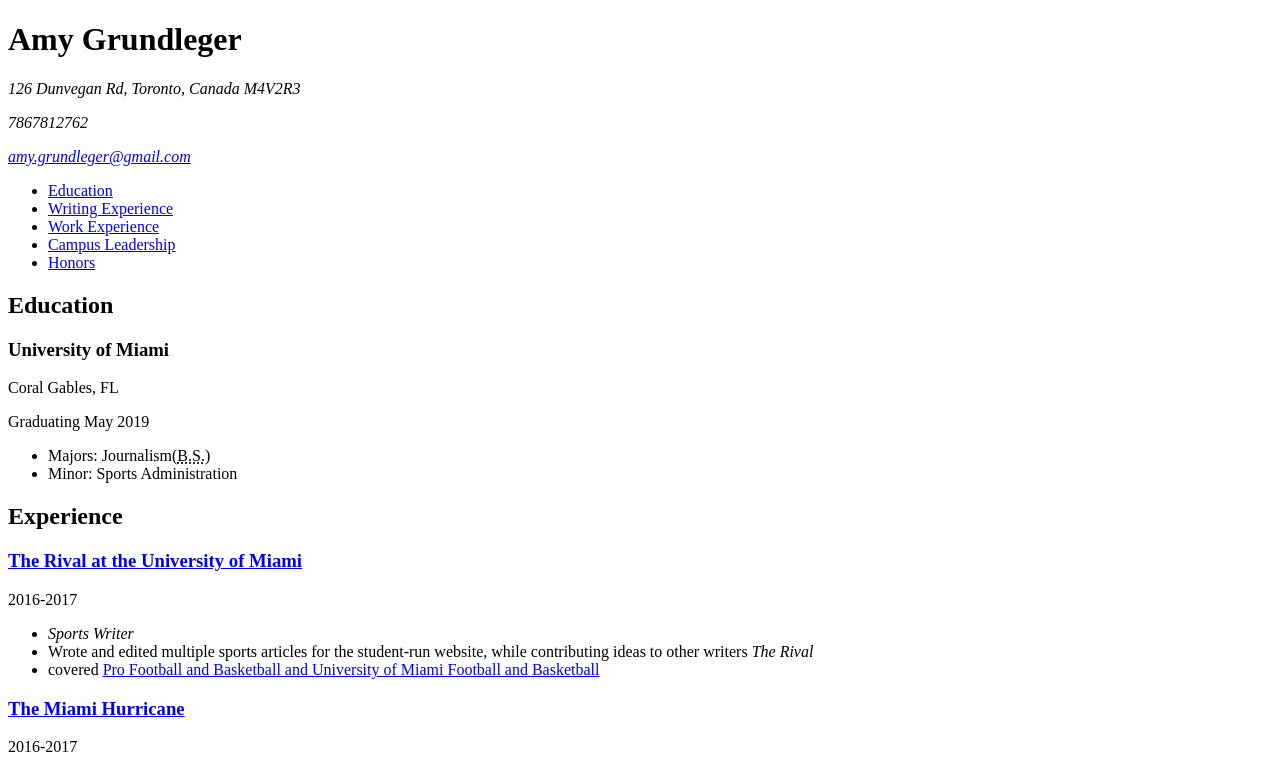
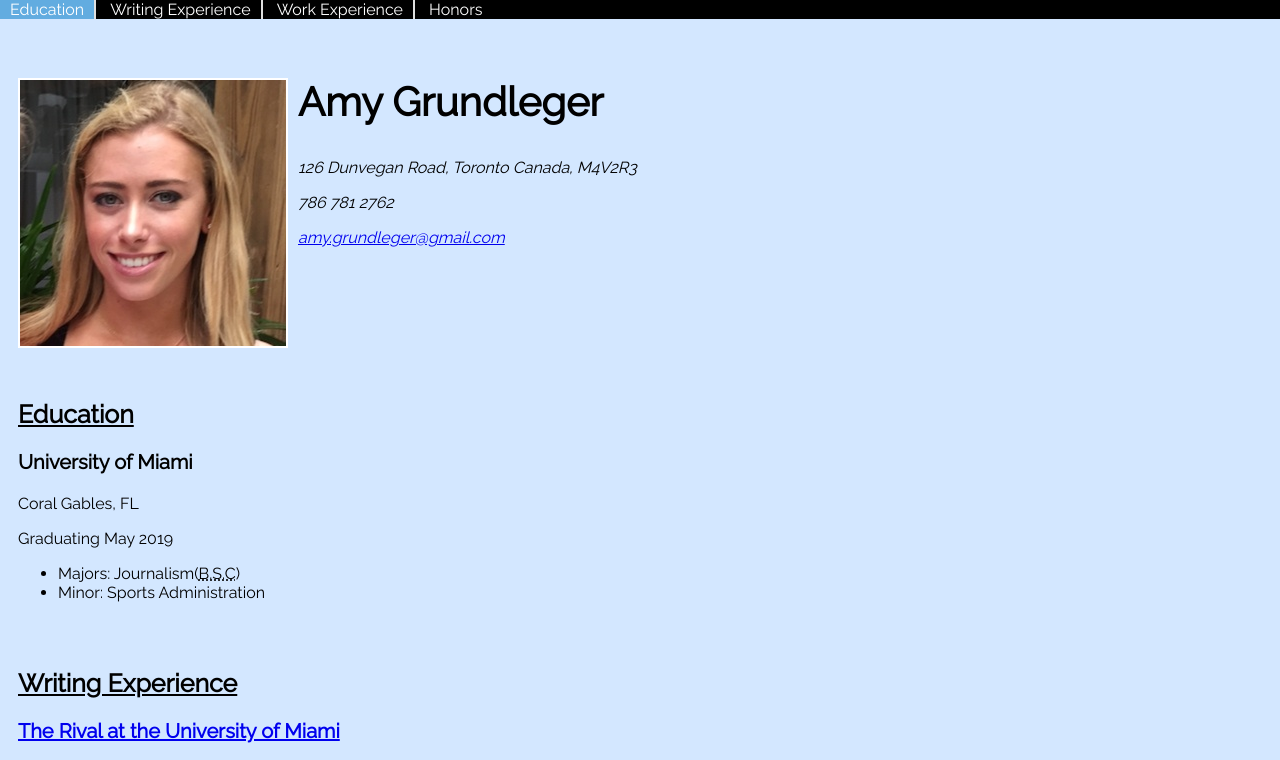
Before and after one commit to amyrg/website, a plain HTML site: page resume.html in a window 1280 px wide. Shown: the top 760 px of the page. Drawn offline with Linux system fonts and the light colour scheme.

Commit message:
Update resume.html

```diff
--- a/resume.html
+++ b/resume.html
@@ -1,44 +1,15 @@
 <!DOCTYPE html>
-
 <html lang="en">
-
-
-
   <head>
-
     <meta charset="UTF-8" />
-
     <title>Amy Grundleger</title>
-
-
-
+    <link href="style.css" rel="stylesheet"/>
   </head>
 
-
-
 <body>
-
   <header id="header">
 
-        <h1>Amy Grundleger</h1>
-
-        <address>
-
-          <p>126 Dunvegan Rd, Toronto, Canada M4V2R3</p>
-
-          <p>7867812762</p>
-
-          <p><a href="mailto:amy.grundleger@gmail.com">amy.grundleger@gmail.com</a></p>
-
-        </address>
-
-
-
-    </header>
-
     <nav>
-
-        <ul>
 
           <li><a href="#education">Education</a></li>
 
@@ -46,9 +17,8 @@
 
           <li><a href="#work_experience">Work Experience</a></li>
 
-            <li><a href="#campus_leadership">Campus Leadership</a></li>
+          <li><a href="#honors">Honors</a></li>
 
-            <li><a href="#honors">Honors</a></li>
 
 
       </ul>
@@ -59,13 +29,21 @@
 
 
 
+      <section id="info">
+  <img src="amy.jpg" alt="Amy Grundleger" title="Amy Grundleger" />
 
 
+          <h1>Amy Grundleger</h1>
+<address>
+  <p>126 Dunvegan Road, Toronto Canada, M4V2R3</p>
+  <p>786 781 2762</p>
+  <p><a href="mailto:amy.grundleger@gmail.com">amy.grundleger@gmail.com</a></p>
+          </address>
+          <article>
+      </section>
+
       <section id="education">
-
         <h2>Education</h2>
-
-            <article>
 
               <h3>University of Miami</h3>
 
@@ -75,7 +53,7 @@
 
               <ul>
 
-                    <li>Majors: Journalism(<abbr title="Bachelor of Science">B.S.</abbr>)</li>
+                  <li>Majors: Journalism(<abbr title="Bachelor of Communication">B.S.C</abbr>)</li>
 
                   <li>Minor: Sports Administration</li>
 
@@ -87,9 +65,11 @@
 
       </section>
 
+
+
       <section id="writing_experience">
 
-            <h2>Experience</h2>
+          <h2>Writing Experience</h2>
 
           <article>
 
@@ -110,6 +90,9 @@
                   <li>covered <a href="http://umiami.readtherival.com/super-bowl-party-survival-guide/">Pro Football and Basketball and University of Miami Football and Basketball</a></li>
 
               </ul>
+
+
+
 
 
               <h3><a href="http://www.themiamihurricane.com/">The Miami Hurricane</a></h3>
@@ -137,6 +120,11 @@
       </section>
 
 
+
+
+
+
+
       <section id="work_experience">
 
           <h2>Work Experience</h2>
@@ -150,8 +138,6 @@
 
               <p>Summer 2017</p>
 
-
-
               <ul>
 
                   <li><em>Writing and Marketing Intern</em>
@@ -161,6 +147,8 @@
                           <li>Managed social Media accounts, wrote and edited the articles on their websites, contributed creative ideas to team meetings.</li>
 
                           <li> Researched new clients and sent out weekly updates on the industry to keep the company informed. </li>
+
+
 
 
 
@@ -231,15 +219,7 @@
           </article>
 
 
-
-
-
       </section>
-
-
-
-
-
 
 
       <section id="honors">
@@ -257,6 +237,9 @@
               </ul>
 
 
+
+
+
           </article>
 
       </section>
```
Lines whose indentation alone changed are shown as unchanged.
